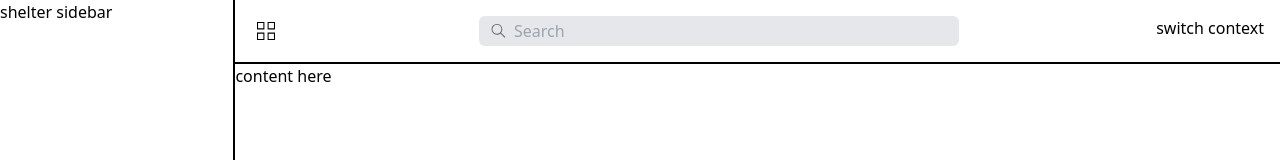
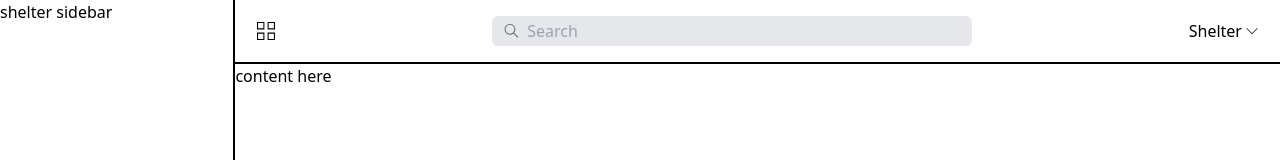
Before and after one commit to al3xbro/pet-adoption-system, a React (Vite) app in the folder client/: page / in a window 1280 px wide. Shown: the top 160 px of the page. Built offline with nearby package versions, Linux system fonts and the light colour scheme.

Commit message:
Add account switching

```diff
--- a/client/src/App.tsx
+++ b/client/src/App.tsx
@@ -1,10 +1,9 @@
-import { BrowserRouter, Routes, Route } from 'react-router-dom'
 import { useState } from 'react'
 import CustomerView from './pages/CustomerView'
 import VolunteerView from './pages/VolunteerView'
 import ShelterView from './pages/ShelterView'
 
-type AccountType = 'customer' | 'employee' | 'shelter'
+type AccountType = 'customer' | 'volunteer' | 'shelter'
 
 export default function App() {
 
@@ -14,7 +13,7 @@ export default function App() {
     return (
         <>
             {accountType == 'customer' ? <CustomerView /> : null}
-            {accountType == 'employee' ? <VolunteerView /> : null}
+            {accountType == 'volunteer' ? <VolunteerView /> : null}
             {accountType == 'shelter' ? <ShelterView setAccountType={setAccountType} /> : null}
         </>
     )
--- a/client/src/pages/ShelterView.tsx
+++ b/client/src/pages/ShelterView.tsx
@@ -5,7 +5,7 @@ import Content from "../reusable/Content/Content"
 import throttle from "lodash.throttle"
 import { BrowserRouter, Route, Routes } from "react-router-dom"
 
-type AccountType = 'customer' | 'employee' | 'shelter'
+type AccountType = 'customer' | 'volunteer' | 'shelter'
 type ContentView = "card" | "list"
 type Props = {
     setAccountType: React.Dispatch<React.SetStateAction<AccountType>>
--- a/client/src/reusable/Navbar.tsx
+++ b/client/src/reusable/Navbar.tsx
@@ -1,7 +1,8 @@
-import { TfiViewGrid, TfiAlignJustify, TfiSearch } from "react-icons/tfi";
+import { useEffect, useRef, useState } from "react";
+import { TfiViewGrid, TfiAlignJustify, TfiSearch, TfiAngleDown } from "react-icons/tfi";
 
 type ContentView = "card" | "list"
-type AccountType = "shelter" | "employee" | "customer"
+type AccountType = "shelter" | "volunteer" | "customer"
 
 type Props = {
     accountType: AccountType,
@@ -25,6 +26,31 @@ function toggleContentView(contentView: ContentView, setContentView: React.Dispa
 
 export default function Navbar({ accountType, setAccountType, contentView, setContentView, searchText, setSearchText, searchPlaceholderText }: Props) {
 
+    const [dropdownState, setDropdownState] = useState(false)
+    const dropdownRef = useRef(null);
+
+    function toggleDropdown(dropdownState: boolean) {
+        // need settimeout to prevent dropdown from closing immediately
+        setTimeout(() => {
+            setDropdownState(!dropdownState)
+        });
+    }
+
+    useEffect(() => {
+        // add a click event listener to the document
+        function exitMenus() {
+            console.log("outside")
+            if (dropdownRef.current) {
+                setDropdownState(false);
+            }
+        }
+
+        document.addEventListener('click', exitMenus);
+        return () => {
+            document.removeEventListener('click', exitMenus);
+        }
+    }, []);
+
     return (
         <>
             <div className="h-16 w-full flex p-4 justify-between border-b-2 border-b-black">
@@ -34,12 +60,24 @@ export default function Navbar({ accountType, setAccountType, contentView, setCo
                         <TfiViewGrid className="w-full h-full" />
                     }
                 </div>
-                <div className="flex w-1/2 min-w-[10rem] max-w-[30rem] gap-2 bg-gray-200 px-3 py-2 rounded-md ">
+                <div className="flex w-1/2 min-w-[10rem] max-w-[30rem] gap-2 bg-gray-200 px-3 py-2 rounded-md">
                     <TfiSearch className="opacity-60 h-full aspect-square" />
                     <input type="text" className="w-full outline-none bg-transparent" placeholder={searchPlaceholderText} onChange={e => { setSearchText(e.target.value) }} value={searchText} />
                 </div>
-                <div>switch context</div>
+                <div className={`flex items-center gap-1 px-[0.375rem] rounded-md sm:hover:bg-gray-200 ${dropdownState ? "bg-gray-200" : ""} transition duration-200 ease-in-out`} onClick={() => toggleDropdown(dropdownState)}>
+                    {accountType == "customer" ? "Customer" : null}
+                    {accountType == "volunteer" ? "Volunteer" : null}
+                    {accountType == "shelter" ? "Shelter" : null}
+                    <TfiAngleDown className="w-3" />
+                </div>
             </div>
+            {dropdownState ?
+                <div ref={dropdownRef} className="absolute top-14 right-4 overflow-hidden bg-gray-200 border rounded-md shadow-xl transition duration-200 ease-in-out">
+                    <div className="py-1 px-2 hover:bg-gray-300" onClick={() => setAccountType("customer")}>Customer</div>
+                    <div className="py-1 px-2 hover:bg-gray-300 border-y-[1px] border-gray-400" onClick={() => setAccountType("volunteer")}>Volunteer</div>
+                    <div className="py-1 px-2 hover:bg-gray-300" onClick={() => setAccountType("shelter")}>Shelter</div>
+                </div> : null
+            }
         </>
     )
 }
--- a/client/src/reusable/Sidebar.tsx
+++ b/client/src/reusable/Sidebar.tsx
@@ -1,4 +1,4 @@
-type AccountType = 'customer' | 'employee' | 'shelter'
+type AccountType = 'customer' | 'volunteer' | 'shelter'
 type Props = {
     accountType: AccountType
 }
```
